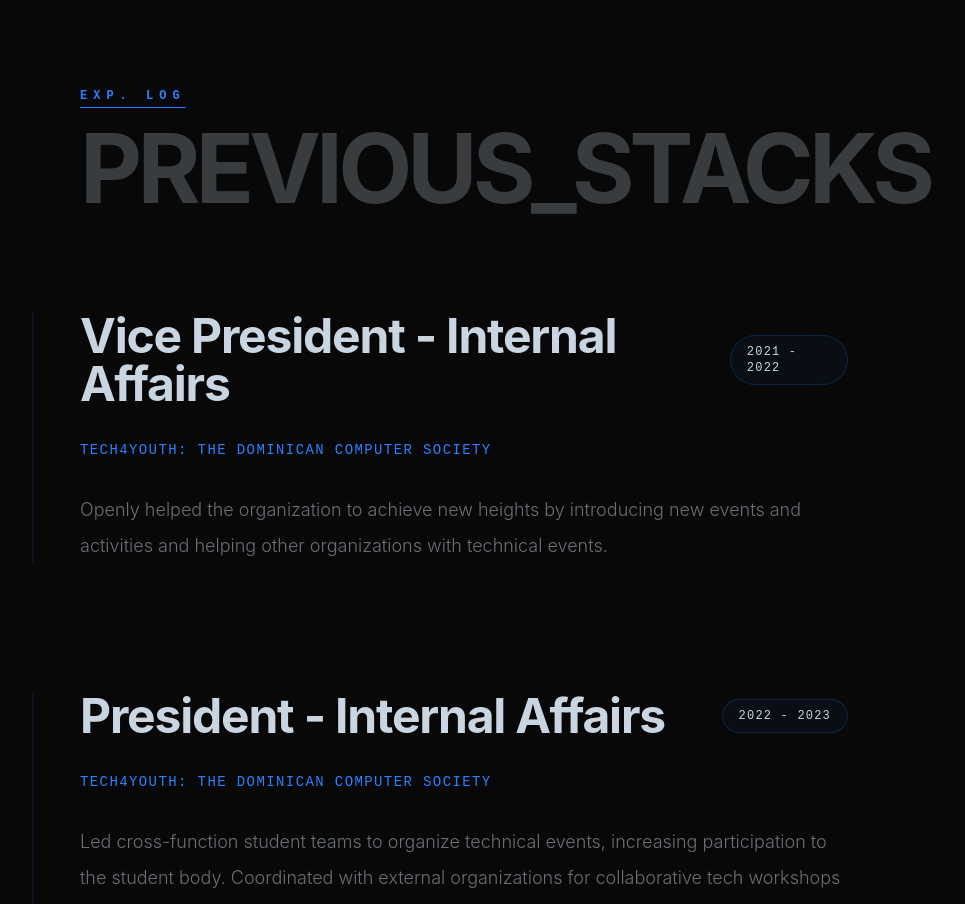
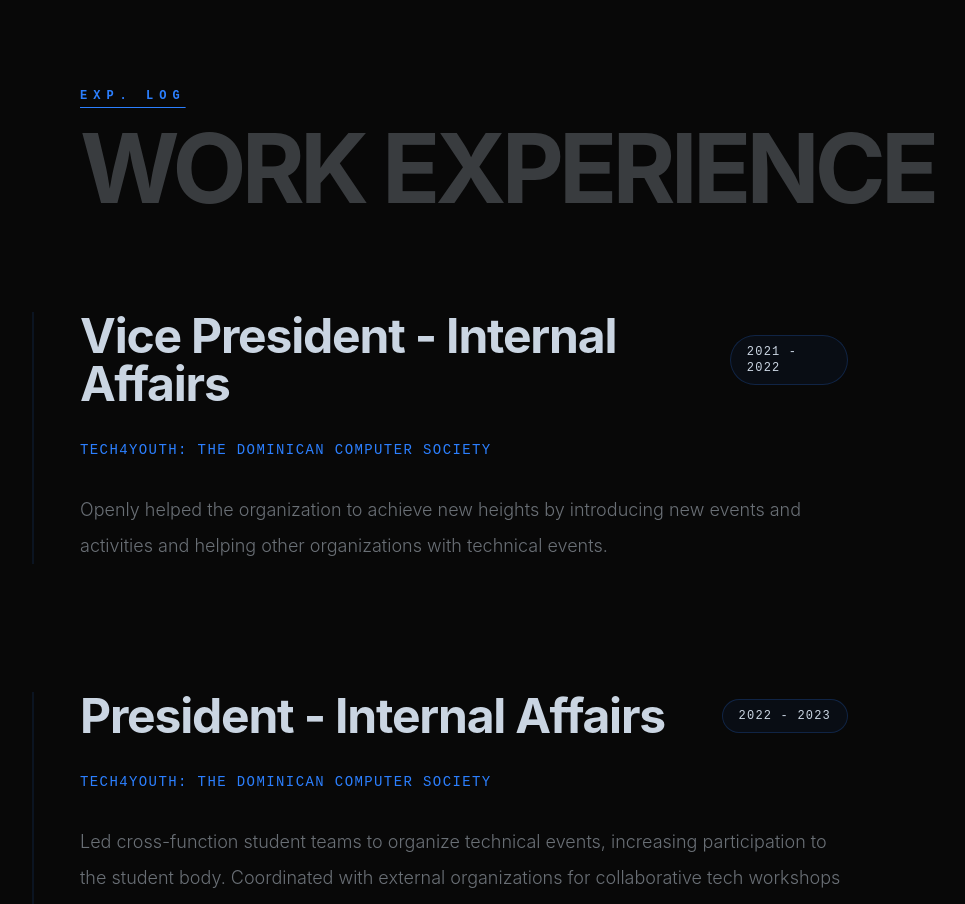
Before and after one commit to VrCreXiZ/Portfolio-test, a React (Vite) app: page / in a window 1280 px wide. Shown: the part 840-1744 px from the top of the page, without its empty margins (16-981 px from the left). Built offline with nearby package versions, Linux system fonts and the light colour scheme.

Commit message:
Fixed Segmentations of divisions

```diff
--- a/src/App.tsx
+++ b/src/App.tsx
@@ -292,7 +292,7 @@ export default function App() {
         <section id="experience" className="space-y-24 pt-32">
           <div className="space-y-4">
             <h2 className="text-xs font-mono tracking-[0.5em] text-blue-500 font-bold uppercase underline underline-offset-8">Exp. Log</h2>
-            <div className="text-5xl md:text-8xl font-bold tracking-tighter opacity-25 dark:opacity-20 select-none transition-opacity">PREVIOUS_STACKS</div>
+            <div className="text-5xl md:text-8xl font-bold tracking-tighter opacity-25 dark:opacity-20 select-none transition-opacity">WORK EXPERIENCE</div>
           </div>
 
           <div className="grid grid-cols-1 gap-32">
```
